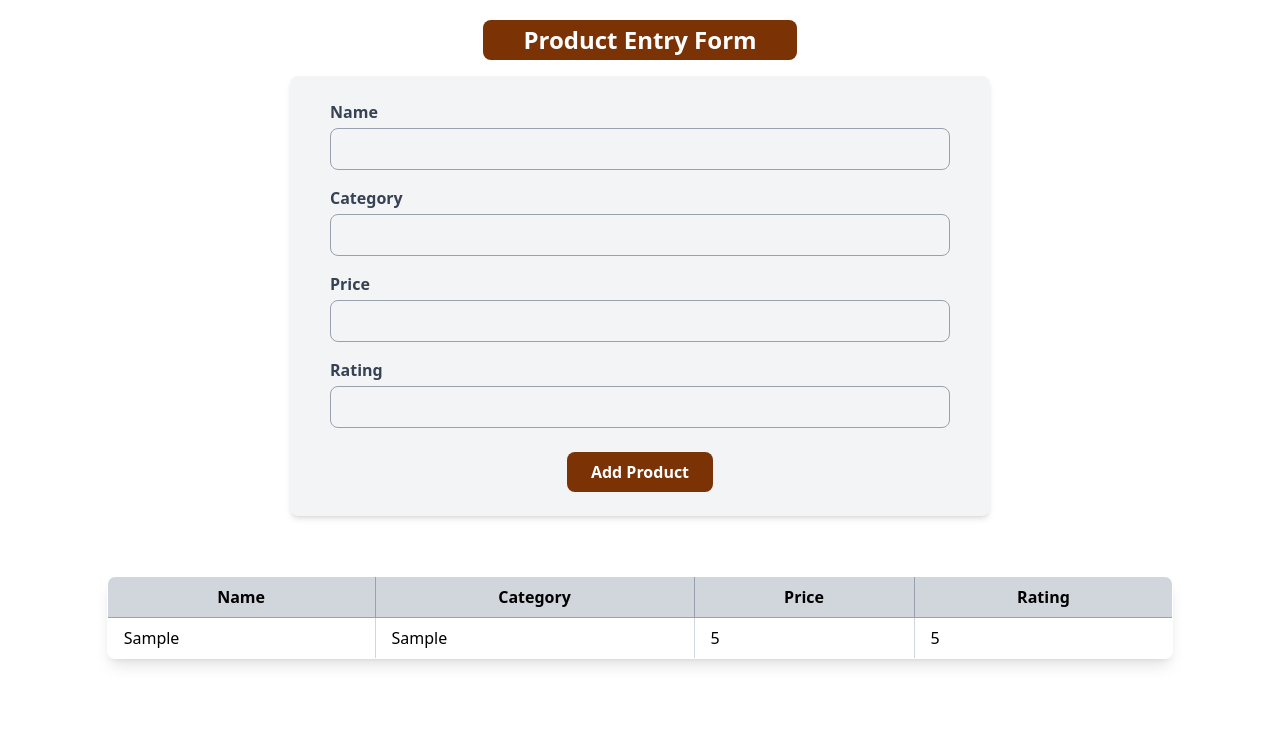
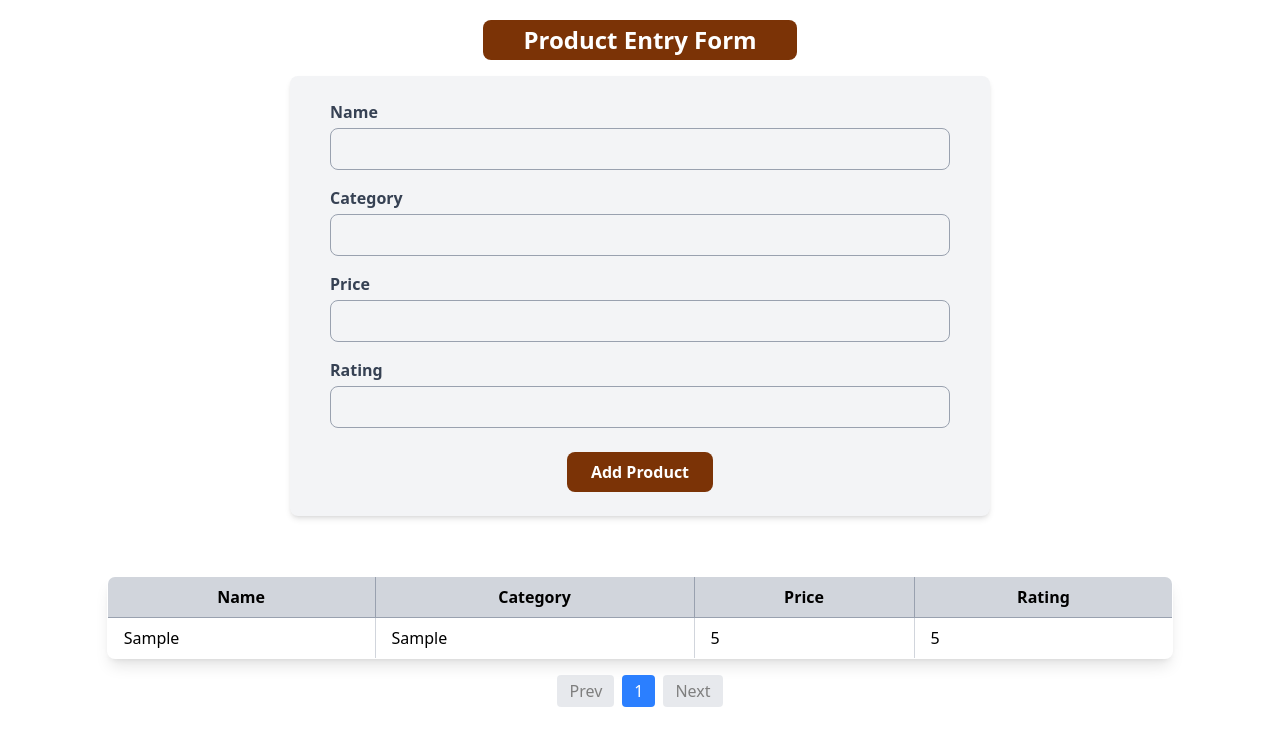
Before and after one commit to Fahad-Javed20/Product-app, a React app in the folder frontend/: page / in a window 1280 px wide. Both pictures are taken after typing "Sample", "Sample", "5", "5" into the empty fields and a click on the button "Add Product". Shown: the top 746 px of the page. Built offline with nearby package versions, Linux system fonts and the light colour scheme; no server answers; the HTML template or start-up script is replaced by a standard one.

Commit message:
Update ProductList.tsx

```diff
--- a/frontend/src/components/ProductList.tsx
+++ b/frontend/src/components/ProductList.tsx
@@ -1,12 +1,32 @@
+import { useState } from "react";
 import type { ProductType } from "../types/ProductType";
 
 interface ProductListProps {
   products: ProductType[];
+  itemsPerPage?: number;
 }
 
-const ProductList = ({ products }: ProductListProps) => {
+const ProductList = ({ products, itemsPerPage = 10 }: ProductListProps) => {
+  const [currentPage, setCurrentPage] = useState(1);
+  const totalPages = Math.ceil(products.length / itemsPerPage);
+
+  const startIndex = (currentPage - 1) * itemsPerPage;
+  const currentProducts = products.slice(startIndex, startIndex + itemsPerPage);
+
+  const handlePrev = () => {
+    setCurrentPage((prev) => Math.max(prev - 1, 1));
+  };
+
+  const handleNext = () => {
+    setCurrentPage((prev) => Math.min(prev + 1, totalPages));
+  };
+
+  const handlePageClick = (page: number) => {
+    setCurrentPage(page);
+  };
+
   return (
-    <div className="flex justify-center mt-5">
+    <div className="flex flex-col items-center mt-5">
       <table className="w-5/6 border-collapse border border-gray-400 shadow-lg rounded-lg overflow-hidden">
         <thead>
           <tr className="bg-gray-300">
@@ -18,7 +38,7 @@
         </thead>
 
         <tbody>
-          {products.map((product) => (
+          {currentProducts.map((product) => (
             <tr key={product.id} className="hover:bg-gray-100 transition-all">
               <td className="border border-gray-300 text-left px-4 py-2">
                 {product.name}
@@ -36,6 +56,36 @@
           ))}
         </tbody>
       </table>
+
+      <div className="flex space-x-2 mt-4 mb-10">
+        <button
+          onClick={handlePrev}
+          disabled={currentPage === 1}
+          className="px-3 py-1 bg-gray-300 rounded disabled:opacity-50"
+        >
+          Prev
+        </button>
+
+        {Array.from({ length: totalPages }, (_, i) => i + 1).map((page) => (
+          <button
+            key={page}
+            onClick={() => handlePageClick(page)}
+            className={`px-3 py-1 rounded ${
+              currentPage === page ? "bg-blue-500 text-white" : "bg-gray-200"
+            }`}
+          >
+            {page}
+          </button>
+        ))}
+
+        <button
+          onClick={handleNext}
+          disabled={currentPage === totalPages}
+          className="px-3 py-1 bg-gray-300 rounded disabled:opacity-50"
+        >
+          Next
+        </button>
+      </div>
     </div>
   );
 };
```
